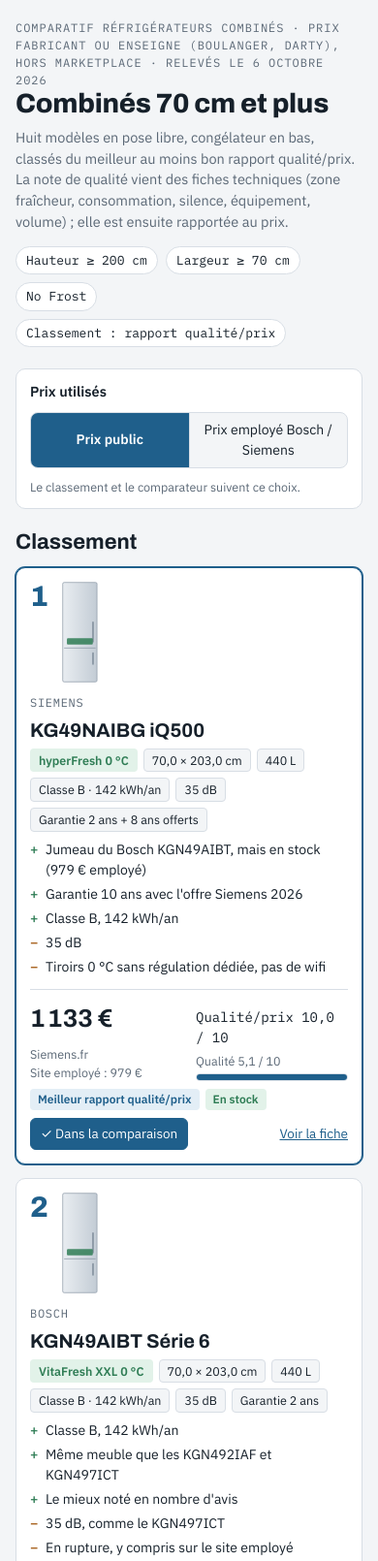
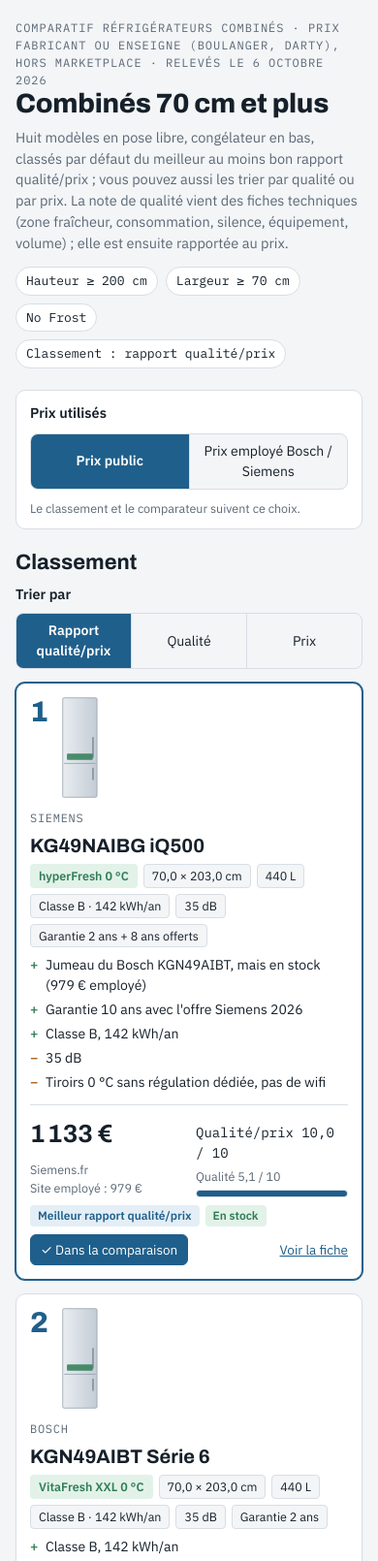
Before and after one commit to hugoflying/TEST2, a plain HTML site: page index.html in a window 390 px wide. Shown: the top 1610 px of the page at 97% size. Drawn offline with Linux system fonts and the light colour scheme.

Commit message:
Enhance ranking section with sorting and text updates
Added sorting functionality to the ranking section and improved button interactions. Updated the introductory text for clarity.

```diff
--- a/index.html
+++ b/index.html
@@ -95,6 +95,8 @@
 
 
 .block{display:grid;gap:14px}
+.rank-head{display:flex;flex-wrap:wrap;align-items:center;justify-content:space-between;gap:10px 16px}
+.sortbar{display:flex;flex-wrap:wrap;align-items:center;gap:8px 12px}
 .pricebar{display:flex;flex-wrap:wrap;align-items:center;gap:10px 14px;background:var(--surface);border:1px solid var(--line);border-radius:10px;padding:12px 14px}
 .pricebar-label{font-weight:600}
 .seg{display:inline-flex;border:1px solid var(--line);border-radius:8px;overflow:hidden;background:var(--bg)}
@@ -152,7 +154,8 @@
   .verdict{grid-template-columns:1fr}
   .pricebar{align-items:stretch}
   .seg{width:100%}
-  .seg button{flex:1}
+  .seg button{flex:1;padding-inline:8px}
+  .sortbar{width:100%}
 }
 @media (prefers-reduced-motion:reduce){.bar span{transition:none}}
 </style>
@@ -163,7 +166,7 @@
   <header>
     <div class="eyebrow">Comparatif réfrigérateurs combinés · prix fabricant ou enseigne (Boulanger, Darty), hors marketplace · relevés le 6 octobre 2026</div>
     <h1>Combinés 70 cm et plus</h1>
-    <p class="lede">Huit modèles en pose libre, congélateur en bas, classés du meilleur au moins bon rapport qualité/prix. La note de qualité vient des fiches techniques (zone fraîcheur, consommation, silence, équipement, volume) ; elle est ensuite rapportée au prix.</p>
+    <p class="lede">Huit modèles en pose libre, congélateur en bas, classés par défaut du meilleur au moins bon rapport qualité/prix ; vous pouvez aussi les trier par qualité ou par prix. La note de qualité vient des fiches techniques (zone fraîcheur, consommation, silence, équipement, volume) ; elle est ensuite rapportée au prix.</p>
     <div class="criteria">
       <span class="crit">Hauteur ≥ 200 cm</span>
       <span class="crit">Largeur ≥ 70 cm</span>
@@ -182,7 +185,17 @@
   </div>
 
   <section aria-labelledby="h-rank" class="block">
-    <h2 id="h-rank">Classement</h2>
+    <div class="rank-head">
+      <h2 id="h-rank">Classement</h2>
+      <div class="sortbar">
+        <span class="pricebar-label" id="sort-label">Trier par</span>
+        <div class="seg" role="radiogroup" aria-labelledby="sort-label" id="sortseg">
+          <button type="button" role="radio" data-sort="value" aria-checked="true">Rapport qualité/prix</button>
+          <button type="button" role="radio" data-sort="quality" aria-checked="false">Qualité</button>
+          <button type="button" role="radio" data-sort="price" aria-checked="false">Prix</button>
+        </div>
+      </div>
+    </div>
     <div class="ranking" id="ranking"></div>
   </section>
 
@@ -260,19 +273,23 @@
 const byId = id=>MODELS.find(m=>m.id===id);
 
 let mode = "public";
+let sortMode = "value";
 let selected = new Set();
 
 function priceOf(m){ return mode==="employe" && m.priceEmp ? m.priceEmp : m.price; }
 function stockOf(m){ return mode==="employe" && m.stockEmp ? m.stockEmp : m.stock; }
 function shopOf(m){ return mode==="employe" && m.priceEmp ? "Site employé Bosch / Siemens" : m.shop; }
 function cost10(m){ return priceOf(m) + (m.kwh||0)*KWH_PRICE*10; }
-function quality(m){
-  const s = {
+function subs(m){
+  return {
     fresh:m.fs, energy:CLS[m.cls],
     silence:clamp(10-(m.db-29)*(8/6),0,10),
     volume:clamp(4+6*((m.fridge+m.freezer)-440)/46,0,10),
     equip:2+(m.duo?5:0)+(m.wifi?3:0)
   };
+}
+function quality(m){
+  const s = subs(m);
   let num=0, den=0; for(const k in WEIGHTS){ num+=s[k]*WEIGHTS[k]; den+=WEIGHTS[k]; }
   return num/den;
 }
@@ -307,13 +324,17 @@
 }
 
 function renderRanking(){
-  const list = ranked();
+  const byValue = ranked();
+  const bestId = byValue[0].m.id;
+  const list = byValue.slice();
+  if(sortMode==="quality") list.sort((a,b)=>b.q-a.q || priceOf(a.m)-priceOf(b.m));
+  if(sortMode==="price") list.sort((a,b)=>priceOf(a.m)-priceOf(b.m) || b.q-a.q);
   document.getElementById("ranking").innerHTML = list.map(({m,s,q},i)=>{
     const total=m.fridge+m.freezer;
     const kwh = `${m.kwhEst?"≈ ":""}${m.kwh} kWh/an`;
     const st = stockOf(m);
     const out = /rupture/i.test(st);
-    const badges = (i===0?`<span class="badge">Meilleur rapport qualité/prix</span>`:"") + `<span class="badge ${out?"warn":"ok"}">${st}</span>`;
+    const badges = (m.id===bestId?`<span class="badge">Meilleur rapport qualité/prix</span>`:"") + `<span class="badge ${out?"warn":"ok"}">${st}</span>`;
     const alt = m.priceEmp ? (mode==="employe" ? `Prix public : ${fr(m.price)} €` : `Site employé : ${fr(m.priceEmp)} €`) : "";
     const on = selected.has(m.id);
     return `<article class="card${i===0?" top":""}">
@@ -365,6 +386,11 @@
   ["Rang qualité/prix", m=>m._rank, m=>m._rank+"ᵉ", "min"],
   ["Qualité/prix", m=>m._s, m=>fr(m._s,1)+" / 10", "max"],
   ["Note de qualité", m=>m._q, m=>fr(m._q,1)+" / 10", "max"],
+  ["· dont zone fraîcheur", m=>subs(m).fresh, m=>fr(subs(m).fresh,1)+" / 10", "max"],
+  ["· dont consommation", m=>subs(m).energy, m=>fr(subs(m).energy,1)+" / 10", "max"],
+  ["· dont silence", m=>subs(m).silence, m=>fr(subs(m).silence,1)+" / 10", "max"],
+  ["· dont équipement", m=>subs(m).equip, m=>fr(subs(m).equip,1)+" / 10", "max"],
+  ["· dont volume", m=>subs(m).volume, m=>fr(subs(m).volume,1)+" / 10", "max"],
   ["Prix", m=>priceOf(m), m=>fr(priceOf(m))+" €", "min"],
   ["Coût sur 10 ans", m=>cost10(m), m=>fr(Math.round(cost10(m)/10)*10)+" €", "min"],
   ["Disponibilité", m=>null, m=>stockOf(m), null],
@@ -431,13 +457,19 @@
 }
 function renderAll(){ renderRanking(); renderPicker(); renderCompare(); }
 
-document.querySelectorAll(".seg button").forEach(b=>b.addEventListener("click",()=>{
+document.querySelectorAll(".pricebar .seg button").forEach(b=>b.addEventListener("click",()=>{
   mode = b.dataset.mode;
-  document.querySelectorAll(".seg button").forEach(x=>x.setAttribute("aria-checked",String(x===b)));
+  document.querySelectorAll(".pricebar .seg button").forEach(x=>x.setAttribute("aria-checked",String(x===b)));
   document.getElementById("pm-hint").textContent = mode==="employe"
     ? "Les Bosch et le Siemens KG49NAIBG passent au prix du site employé ; les autres gardent leur prix public."
     : "Le classement et le comparateur suivent ce choix.";
   renderAll();
+}));
+
+document.querySelectorAll("#sortseg button").forEach(b=>b.addEventListener("click",()=>{
+  sortMode = b.dataset.sort;
+  document.querySelectorAll("#sortseg button").forEach(x=>x.setAttribute("aria-checked",String(x===b)));
+  renderRanking();
 }));
 
 ranked().slice(0,3).forEach(x=>selected.add(x.m.id));
```
